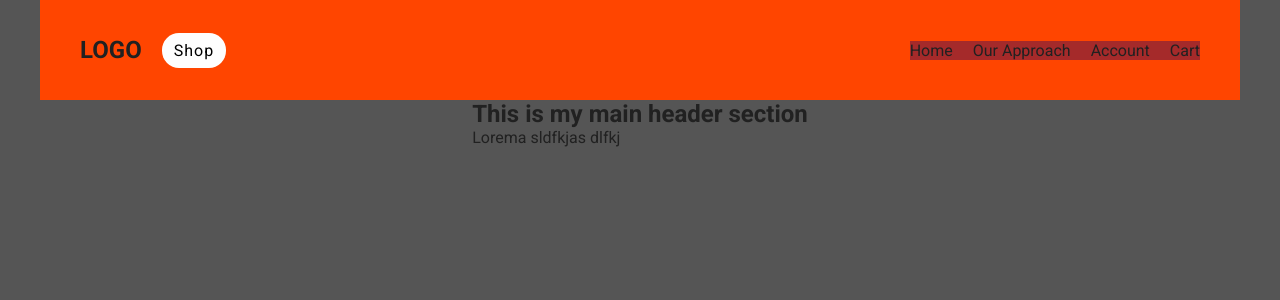
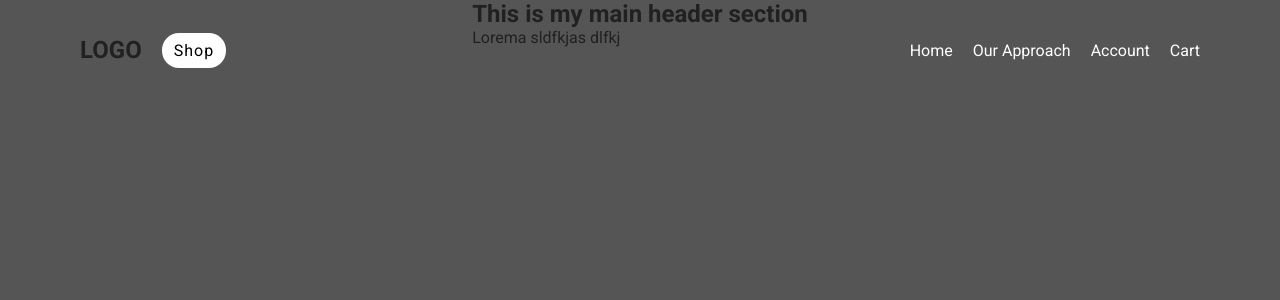
Before and after one commit to AndrewKohn/apk-ecommerce-site, a React (Create React App) app: page / in a window 1280 px wide. Shown: the top 300 px of the page. Built offline with nearby package versions, Linux system fonts and the light colour scheme; the HTML template or start-up script is replaced by a standard one.

Commit message:
adjusted abs position

```diff
--- a/src/components/MainHeader/Navigation.module.css
+++ b/src/components/MainHeader/Navigation.module.css
@@ -1,10 +1,12 @@
 .nav {
+  position: absolute;
+  top: 0;
   width: 120rem;
   height: 10rem;
-  background-color: orangered;
   display: flex;
   justify-content: space-between;
   align-items: center;
+  z-index: 20;
 }
 
 .logo-container {
@@ -22,10 +24,9 @@
   align-items: center;
   gap: 2rem;
   list-style: none;
-  background-color: brown;
 }
 
 .link {
   text-decoration: none;
-  color: #212121;
+  color: #fefefe;
 }
```
